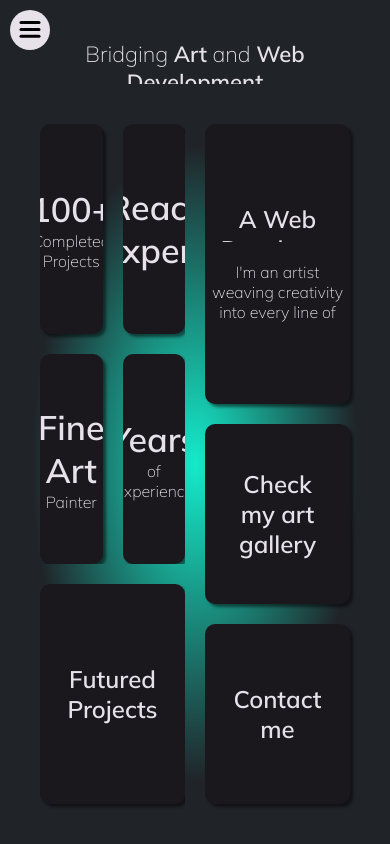
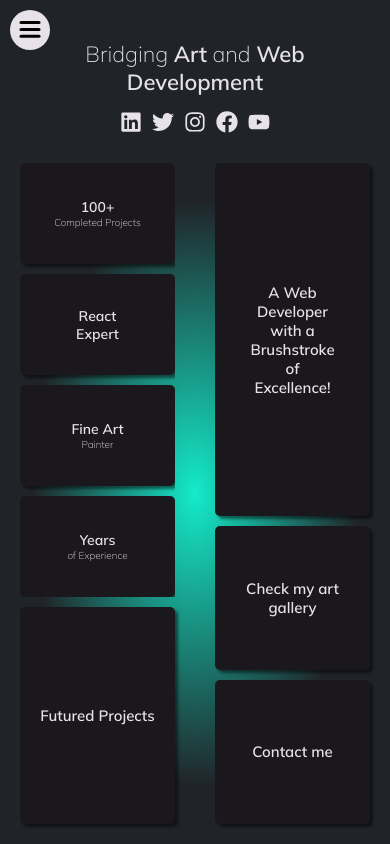
Before and after one commit to Lu-Smith/new_react_portfolio_sass, a React (Create React App) app: page / in a window 390 px wide. Built offline with nearby package versions, Linux system fonts and the light colour scheme.

Commit message:
Updated mobile Hero styling

```diff
--- a/src/components/Hero.tsx
+++ b/src/components/Hero.tsx
@@ -4,10 +4,9 @@ import FuturedComponents from './FuturedComponents';
 
 interface ModeProps {
   mode: string,
-  handleMode: () => void,
 };
 
-const Hero = ({ mode, handleMode }: ModeProps) => {
+const Hero = ({ mode }: ModeProps) => {
   return (
     <div className={`Hero ${mode === 'light' ? 'lightMode' : 'darkMode'}`}>
       <div className="futuredContainer">
--- a/src/components/Home.tsx
+++ b/src/components/Home.tsx
@@ -17,8 +17,8 @@ const Home = () => {
         <MobileSidebar mode={mode} handleMode={handleMode} />
         <Sidebar mode={mode} handleMode={handleMode} />
         <div className="mainContainer">
-            <Navbar mode={mode} handleMode={handleMode} />
-            <Hero mode={mode} handleMode={handleMode} />
+            <Navbar mode={mode} />
+            <Hero mode={mode} />
         </div>
     </div>
   )
--- a/src/components/Navbar.tsx
+++ b/src/components/Navbar.tsx
@@ -9,10 +9,9 @@ import {
 
 interface ModeProps {
   mode: string,
-  handleMode: () => void,
 };
 
-const Navbar = ({ mode, handleMode }: ModeProps) => {
+const Navbar = ({ mode }: ModeProps) => {
   return (
     <div className={`Navbar ${mode === 'light' ? 'lightMode' : 'darkMode'}`}>
       <h1>Bridging <strong>Art</strong> and <strong>Web Development</strong></h1>
--- a/src/styles/_variables.scss
+++ b/src/styles/_variables.scss
@@ -15,6 +15,7 @@ $light-hero-background: radial-gradient($primary-color 0%, $light-box-background
 
 //font-size
 $primary-font-size: 14px;
+$mobile-font-size: 10px;
 $big-font-size: 22px;
 $nav-font-size: 28px;
 $box-font-size: 34px;
@@ -29,6 +30,7 @@ $box-line-height: 42px;
 //paddings
 $primary-padding: 0 40px;
 $basic-padding: 40px;
+$mobile-padding: 20px;
 $basic-padding-left: 40px 40px 40px 20px;
 $basic-padding-right: 40px 0 40px 40px;
 $title-padding: 0 20px;
--- a/src/styles/futuredContainer.scss
+++ b/src/styles/futuredContainer.scss
@@ -7,6 +7,12 @@
     height: 100%;
     overflow: hidden;
 
+    @include mobile {
+        grid-template-rows: repeat(4, 1fr);
+        grid-template-columns: repeat(1, 1fr);
+        gap: 10px;
+    }
+
     .boxContainer {
         background-color: $primary-background;
         border-radius: 10px;
@@ -14,6 +20,10 @@
         text-align: center;
         box-shadow: $primary-shadow;
         transition: 200ms all ease-in-out;
+
+        @include mobile {
+            border-radius: 5px;
+        }
 
         &:hover {
             color: $focus-color;
@@ -25,6 +35,16 @@
 
         h2 {
             font-size: $box-font-size;
+
+            @include mobile {
+                font-size: $primary-font-size;
+            }
+        }
+
+        @include mobile {
+            span {
+                font-size: $mobile-font-size;
+            }
         }
 
         &:hover {
--- a/src/styles/hero.scss
+++ b/src/styles/hero.scss
@@ -70,6 +70,8 @@
 
     @include mobile {
         width: 100vw;
+        height: 83%;
+        font-size: $primary-font-size;
     }
 
     .futuredContainer {
@@ -78,6 +80,11 @@
         padding: $basic-padding-right;
         @include flex-direction(center, column);
         gap: 20px;
+
+        @include mobile {
+            padding: $mobile-padding;
+            gap: 10px;
+        }
 
         .futuredProjects {
             flex: 2;
@@ -95,6 +102,11 @@
             height: 100%;
             @include flex-direction(center, column);
 
+            @include mobile {
+                border-radius: 5px;
+                font-size: $mobile-font-size;
+            }
+
             &:hover {
                 color: $focus-color;
                 box-shadow: none;
@@ -109,6 +121,11 @@
         gap: 20px;
         padding: $basic-padding-left;
 
+        @include mobile {
+            padding: $mobile-padding;
+            gap: 10px;
+        }
+
         div {
             flex: 1;
             border-radius: 10px;
@@ -120,6 +137,12 @@
             width: 100%;
             padding: $basic-padding;
 
+            @include mobile {
+                border-radius: 5px;
+                font-size: $mobile-font-size;
+                padding: $mobile-padding;
+            }
+
             &:hover {
                 color: $focus-color;
                 box-shadow: none;
@@ -129,10 +152,22 @@
         .mainInfo {
             flex: 2;
 
+            @include mobile {
+                flex: 3;
+            }
+
             a {
                 @include flex-direction(center, column);
                 gap: 20px;
                 padding: $basic-padding;
+
+                @include mobile {
+                    padding: $mobile-padding;
+
+                    span {
+                        display: none;
+                    }
+                }
             }
         }
     }
--- a/src/styles/navbar.scss
+++ b/src/styles/navbar.scss
@@ -57,6 +57,7 @@
             flex: 1;
             @include flex(center, center);
             font-size: $big-font-size;
+            margin-top: 15px;
         }
     }
 }
```
